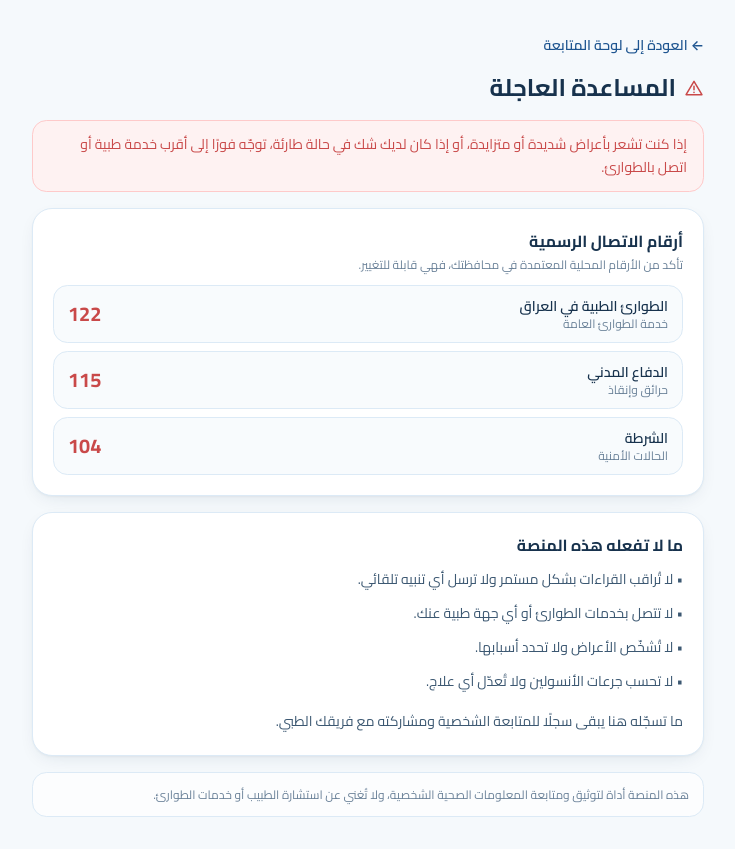
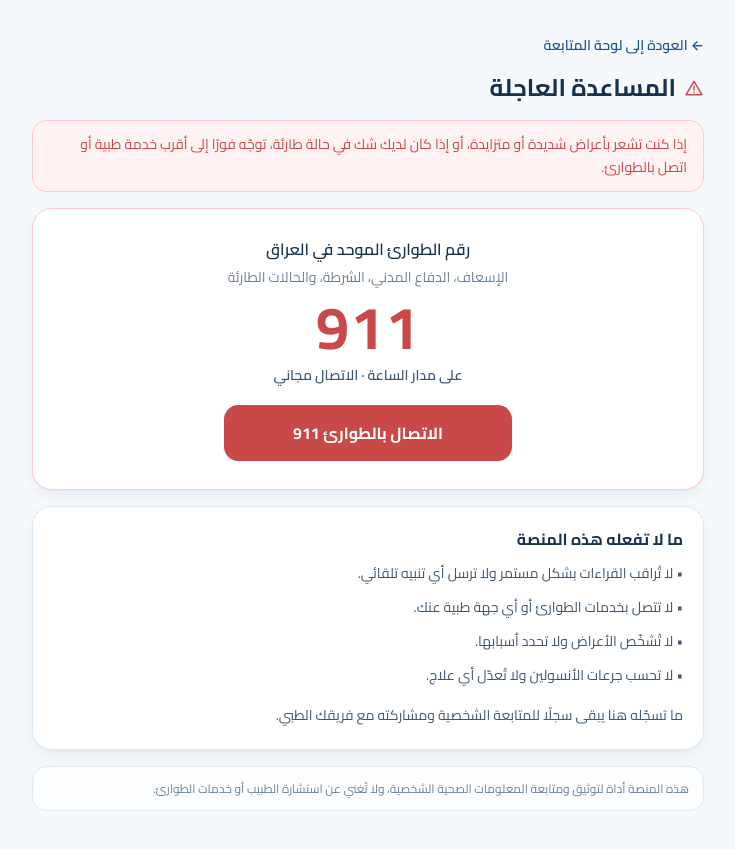
Before and after one commit to TechDaDev/sahati_sukarie, a Next.js app: page /urgent-help in a window 1280 px wide. Shown: the whole page, without its empty margins (272-1007 px from the left). Built offline with nearby package versions, Linux system fonts and the light colour scheme.

Commit message:
fix: update Iraq emergency contact to unified 911

```diff
--- a/src/app/urgent-help/page.tsx
+++ b/src/app/urgent-help/page.tsx
@@ -11,7 +11,7 @@ export const metadata: Metadata = { title: 'المساعدة العاجلة' };
 
 export default function UrgentHelpPage() {
   return (
-    <div className="min-h-screen bg-canvas px-4 py-8">
+    <div dir="rtl" className="min-h-screen bg-canvas px-4 py-6 sm:py-8">
       <div className="mx-auto max-w-2xl">
         <Link href="/dashboard" className="text-sm font-semibold text-brand-600 hover:underline">← العودة إلى لوحة المتابعة</Link>
 
@@ -24,22 +24,21 @@ export default function UrgentHelpPage() {
           {URGENT_HELP_TEXT}
         </Alert>
 
-        <Card className="mt-4">
-          <h2 className="text-base">أرقام الاتصال الرسمية</h2>
-          <p className="mt-1 text-xs text-ink-muted">
-            تأكد من الأرقام المحلية المعتمدة في محافظتك، فهي قابلة للتغيير.
-          </p>
-          <ul className="mt-3 space-y-2">
-            {EMERGENCY_CONTACTS.map((c) => (
-              <li key={c.label} className="flex items-center justify-between rounded-xl border border-brand-100 bg-brand-50/40 px-3.5 py-2.5">
-                <span>
-                  <span className="block text-sm font-semibold text-ink">{c.label}</span>
-                  <span className="block text-xs text-ink-muted">{c.note}</span>
-                </span>
-                <a href={`tel:${c.value}`} className="num text-xl font-bold text-alert">{c.value}</a>
-              </li>
-            ))}
-          </ul>
+        <Card className="mt-4 border-red-200 bg-white p-5 text-center sm:p-7">
+          {EMERGENCY_CONTACTS.map((contact) => (
+            <section key={contact.value} aria-labelledby="emergency-number-title">
+              <h2 id="emergency-number-title" className="text-base font-semibold text-ink">{contact.label}</h2>
+              <p className="mt-1 text-sm leading-6 text-ink-muted">{contact.note}</p>
+              <p dir="ltr" className="num my-2 text-5xl font-extrabold tracking-wide text-alert sm:text-6xl">{contact.value}</p>
+              <p className="text-sm font-semibold text-ink-soft">{contact.availability} · {contact.cost}</p>
+              <a
+                href={`tel:${contact.value}`}
+                className="mt-5 inline-flex min-h-14 w-full items-center justify-center rounded-xl bg-alert px-5 py-3 text-base font-bold text-white shadow-sm transition hover:bg-red-700 focus-visible:outline focus-visible:outline-4 focus-visible:outline-offset-2 focus-visible:outline-red-300 sm:w-auto sm:min-w-72"
+              >
+                الاتصال بالطوارئ 911
+              </a>
+            </section>
+          ))}
         </Card>
 
         <Card className="mt-4">
--- a/src/lib/safety.ts
+++ b/src/lib/safety.ts
@@ -25,9 +25,13 @@ export const URGENT_HELP_TEXT =
 
 /** معلومات المساعدة العاجلة (متاحة من أي صفحة) */
 export const EMERGENCY_CONTACTS = [
-  { label: 'الطوارئ الطبية في العراق', value: '122', note: 'خدمة الطوارئ العامة' },
-  { label: 'الدفاع المدني', value: '115', note: 'حرائق وإنقاذ' },
-  { label: 'الشرطة', value: '104', note: 'الحالات الأمنية' },
+  {
+    label: 'رقم الطوارئ الموحد في العراق',
+    value: '911',
+    note: 'الإسعاف، الدفاع المدني، الشرطة، والحالات الطارئة',
+    availability: 'على مدار الساعة',
+    cost: 'الاتصال مجاني',
+  },
 ];
 
 /**
```
Also changed, not shown: 1 other file (tests, documents, lock files or other folders).
